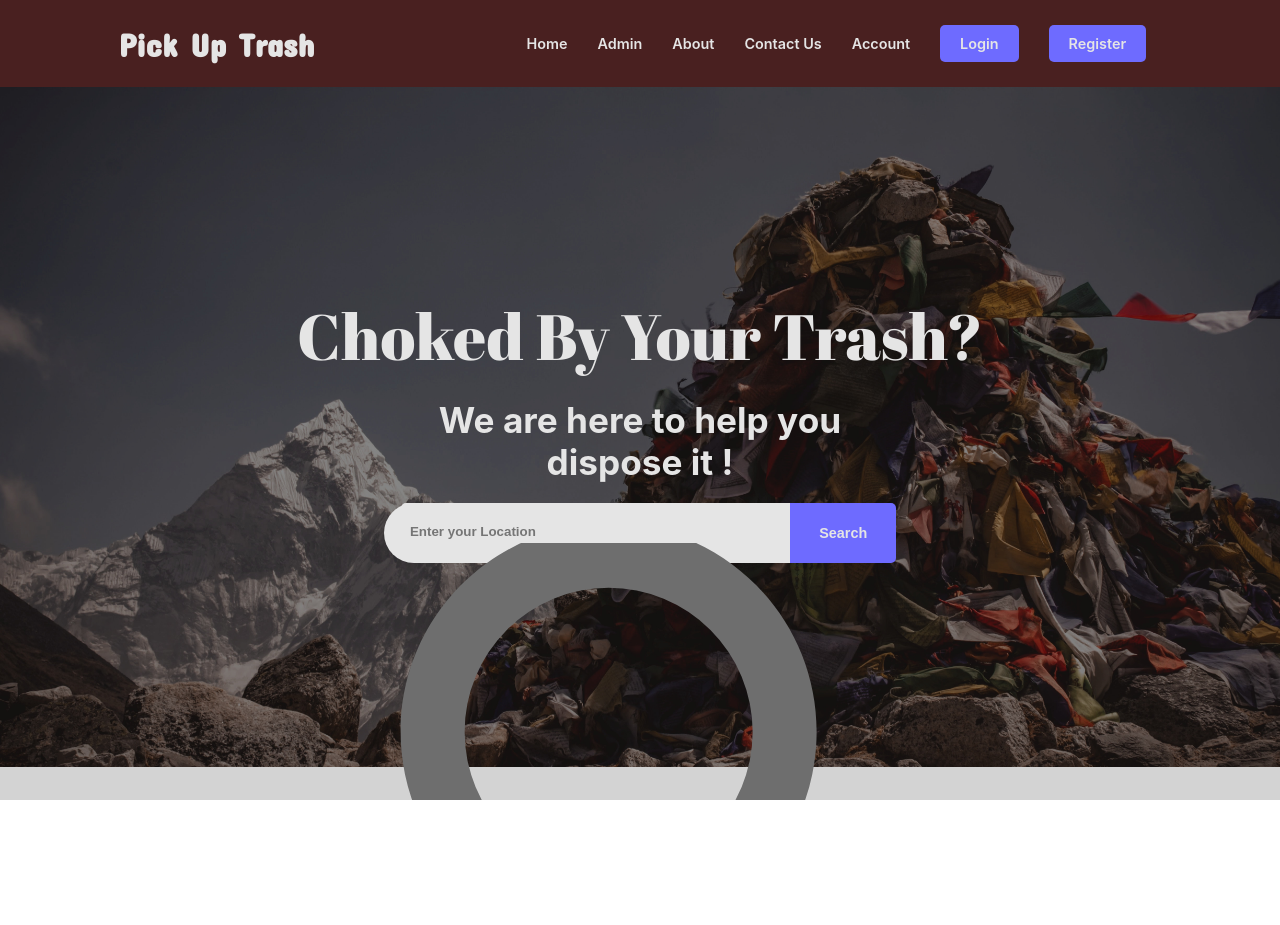
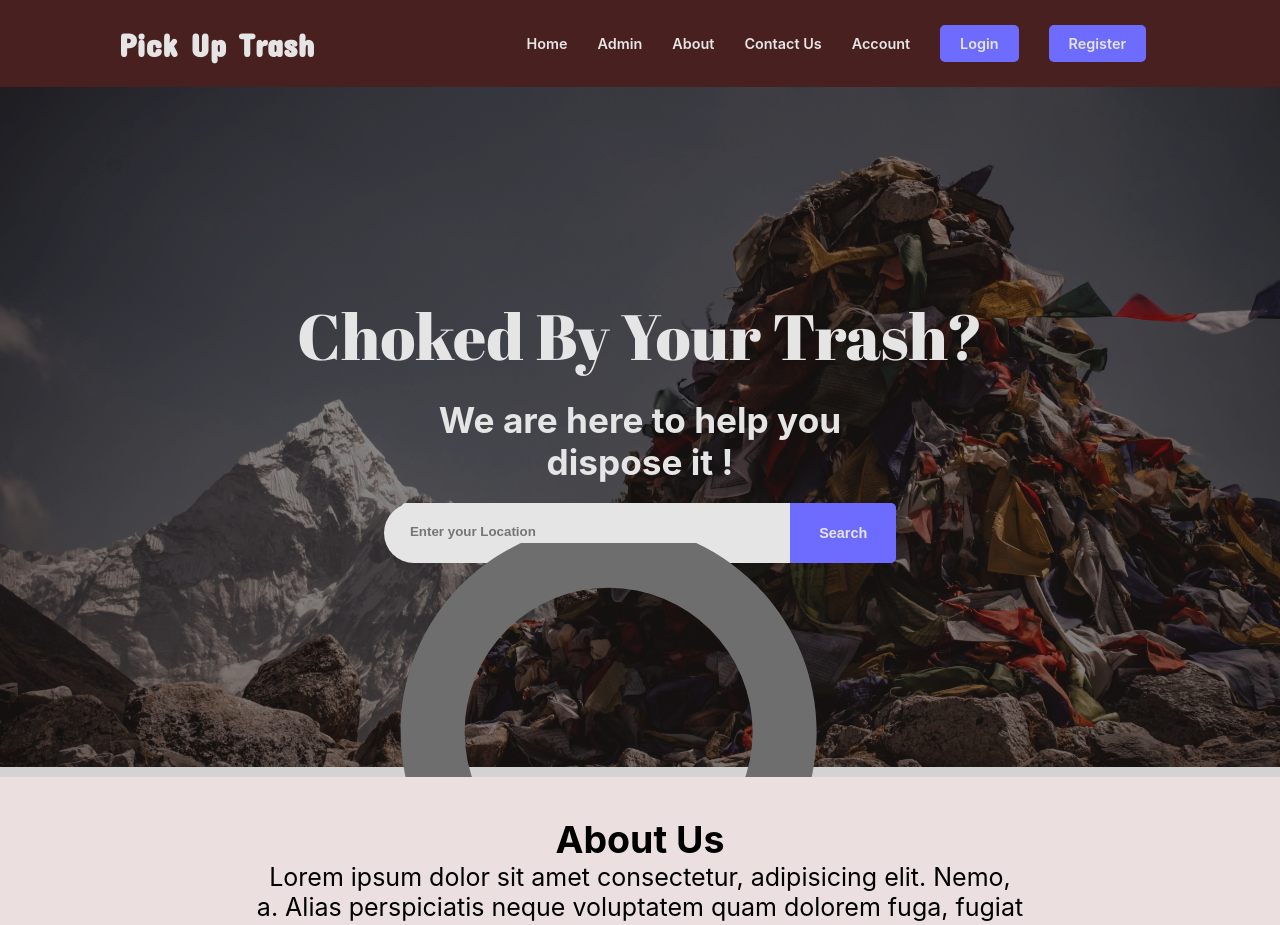
Before and after one commit to kiborgok/pick-up-trash, a React (Create React App) app: page / in a window 1280 px wide. Shown: the top 925 px of the page. Before the commit the page ends 800 px from the top, so only its background shows below. Built offline with nearby package versions, Linux system fonts and the light colour scheme.

Commit message:
style: add empty tag and aboutPage component

```diff
--- a/src/components/home/HomePage.jsx
+++ b/src/components/home/HomePage.jsx
@@ -1,9 +1,11 @@
 import "./home.css";
 import { FontAwesomeIcon } from "@fortawesome/react-fontawesome";
 import { faSearch } from "@fortawesome/free-solid-svg-icons";
+import AboutPage from "../about/AboutPage";
 
 function HomePage() {
   return (
+    <>
       <section className="banner">
         <h2>Choked By Your Trash?</h2>
         <p>We are here to help you dispose it !</p>
@@ -17,6 +19,8 @@ function HomePage() {
           </button>
         </div>
       </section>
+      <AboutPage />
+    </>
   );
 }
 
```
Lines whose indentation alone changed are shown as unchanged.
